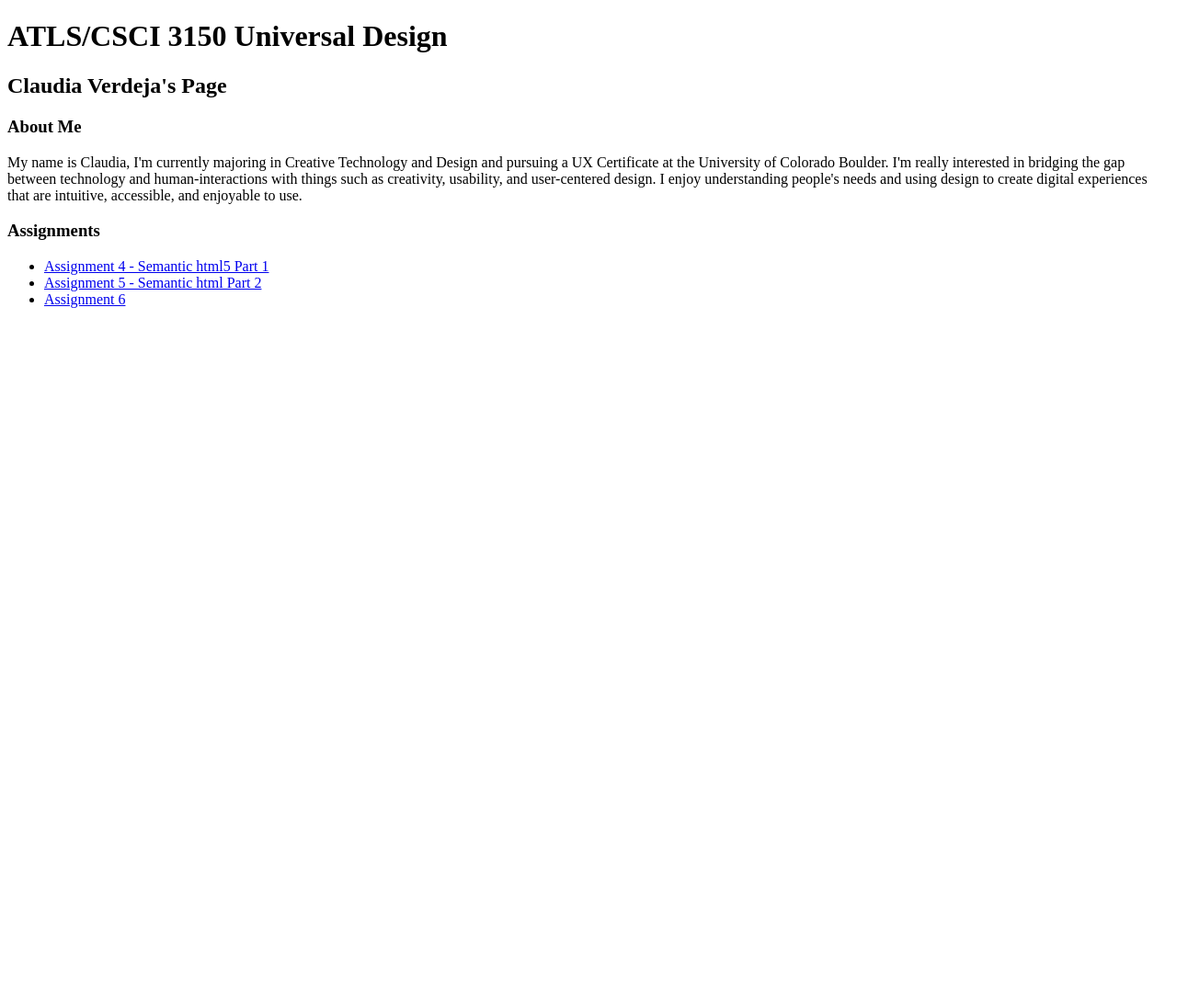
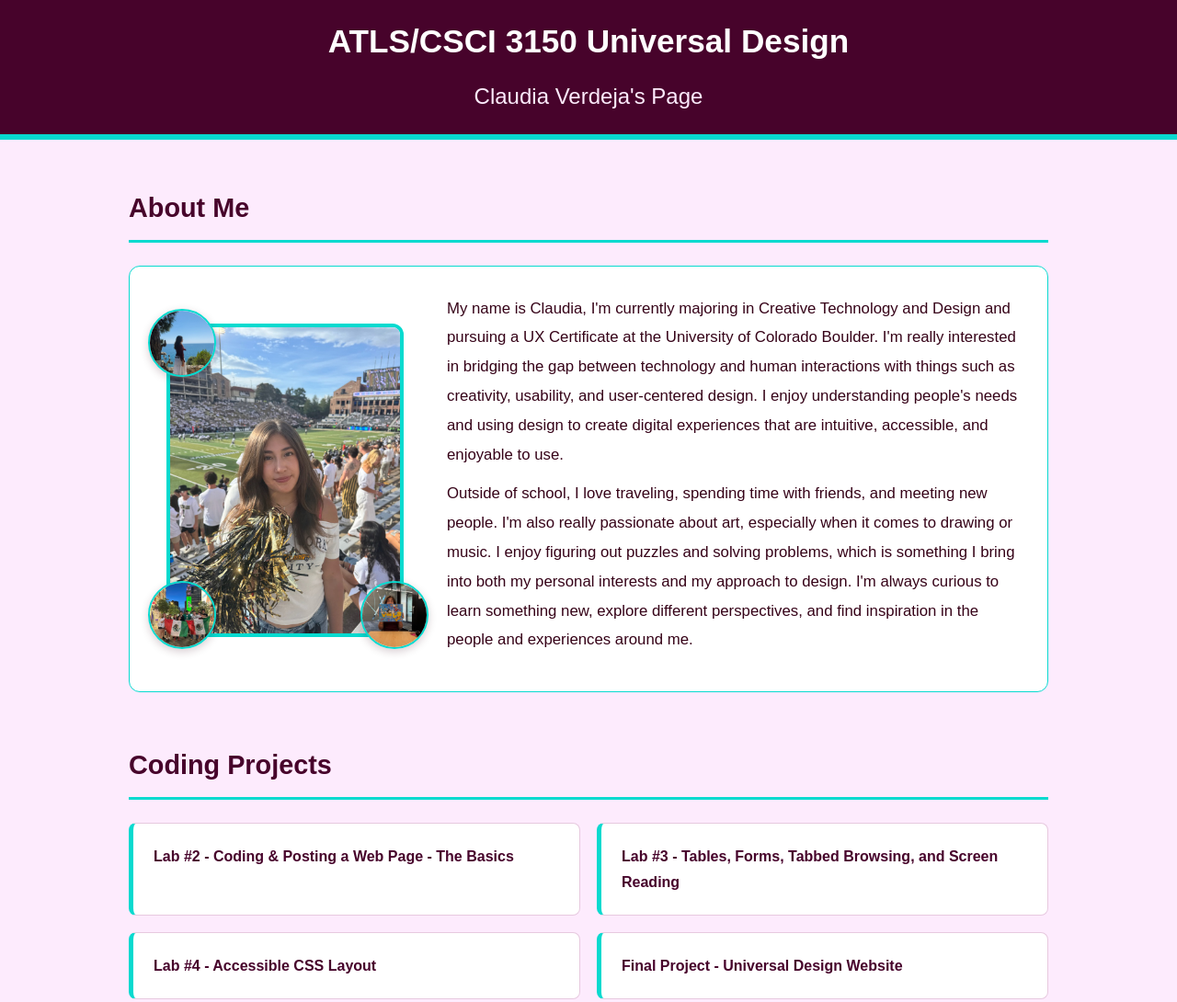
Before and after one commit to loveeelala/universal-design, a plain HTML site: page index.html in a window 1280 px wide. Shown: the top 1090 px of the page at 92% size. Before the commit the page ends 800 px from the top, so only its background shows below. Drawn offline with Linux system fonts and the light colour scheme.

Commit message:
project 1

```diff
--- /dev/null
+++ b/index-style.css
@@ -0,0 +1,213 @@
+html{
+    scroll-behavior: smooth;
+}
+
+body{
+    margin: 0;
+    font-family: Arial, Helvetica, sans-serif;
+    background-color: #FDEBFD;
+    color: #360318;
+    line-height: 1.7;
+}
+
+.skip-link{
+    position: absolute;
+    top: -100px;
+    left: 10px;
+    background-color: #47032B;
+    color: #FFFFFF;
+    padding: 12px 18px;
+    z-index: 100;
+    border-radius: 5px;
+}
+
+.skip-link:focus{
+    top: 15px;
+}
+
+header{
+    background-color: #47032B;
+    color: #FFFFFF;
+    text-align: center;
+    padding: 15px 20px;
+    padding-bottom: 0px;
+    border-bottom: 6px solid #07DACF;
+}
+
+header h1{
+    margin: 0;
+    font-size: 2.2rem;
+}
+
+header h2{
+    margin-top: 10px;
+    font-weight: normal;
+    color: #FDEBFD;
+}
+
+main{
+    max-width: 1000px;
+    margin: 50px auto;
+    padding: 0 25px;
+}
+
+section{
+    margin-bottom: 55px;
+}
+
+section h2{
+    color: #47032B;
+    font-size: 1.8rem;
+    margin-bottom: 25px;
+    border-bottom: 3px solid #07DACF;
+    padding-bottom: 10px;
+}
+
+.photo-collage{
+    position: relative;
+    width: 280px;
+    height: 350px;
+    margin: 0 auto;
+}
+
+.main-photo{
+    width: 250px;
+    object-fit: cover;
+    border-radius: 12px;
+    border: 4px solid #07DACF;
+    position: absolute;
+    left: 10px;
+    bottom: 2.5px;
+}
+
+.bubble{
+    position: absolute;
+    width: 70px;
+    height: 70px;
+    object-fit: cover;
+    border-radius: 50%;
+    border: 2px solid #07DACF;
+    box-shadow: 0 3px 10px rgba(54, 1, 23, 0.2);
+    transition: transform 0.3s ease;
+    z-index: 2;
+}
+
+.bubble-1{
+    top: -10px;
+    left: -10px;
+}
+
+.bubble-2{
+    bottom: -10px;
+    left: -10px;
+}
+
+.bubble-3{
+    bottom: -10px;
+    right: -15px;
+}
+
+.bubble:hover{
+    transform: scale(1.35);
+    z-index: 5;
+}
+
+.about-container{
+    display: grid;
+    grid-template-columns: 280px 1fr;
+    align-items: center;
+    gap: 35px;
+
+    background-color: #FFFFFF;
+    padding: 30px;
+    border-radius: 12px;
+    border: 1px solid #07DACF;
+}
+
+.about-container p{
+    font-size: 1.05rem;
+    line-height: 1.9;
+    margin: 0;
+    margin-bottom: 10px;
+}
+
+#projects nav ul{
+    display: flex;
+    flex-wrap: wrap;
+    gap: 18px;
+    list-style: none;
+    padding: 0;
+    margin: 0;
+}
+
+#projects nav li{
+    flex: 1 1 400px;
+    background-color: #FFFFFF;
+    border: 1px solid #e7c9df;
+    border-left: 5px solid #07DACF;
+    border-radius: 8px;
+    padding: 22px;
+}
+
+#projects nav a{
+    color: #47032B;
+    font-weight: bold;
+    text-decoration: none;
+    display: block;
+}
+
+#projects nav li:hover{
+    background-color: #FDEBFD;
+    border-left-color: #47032B;
+}
+
+a:focus-visible{
+    outline: 3px solid #07DACF;
+    outline-offset: 5px;
+    border-radius: 3px;
+}
+
+footer{
+    background-color: #47032B;
+    color: #FFFFFF;
+    text-align: center;
+    padding: 25px;
+    border-top: 5px solid #07DACF;
+}
+
+@media screen and (max-width: 700px){
+    header{
+        padding: 35px 15px;
+    }
+
+    header h1{
+        font-size: 1.7rem;
+    }
+
+    main{
+        margin: 30px auto;
+        padding: 0 18px;
+    }
+
+    .about-container{
+        grid-template-columns: 1fr;
+        gap: 20px;
+        padding: 20px;
+    }
+
+    .about-container img{
+        max-width: 250px;
+        height: 280px;
+        margin: 0 auto;
+    }
+
+    #projects nav li{
+        flex-basis: 100%
+    }
+}
+
+@media (prefers-reduced-motion: reduce){
+    html{
+        scroll-behavior: auto;
+    }
+}
--- a/index.html
+++ b/index.html
@@ -1,23 +1,112 @@
 <!DOCTYPE html>
-<html>
+<html lang="en">
+
+    <head>
+        <meta charset="UTF-8">
+        <meta name="viewport" content="width=device-width, initial-scale=1.0">
+        <title>Claudia Verdeja | ATLS 3150</title>
+        <link rel="stylesheet" href="index-style.css">
+    </head>
+
     <body>
+        <!-- Skip Nav -->
+        <a href="#main-content" class="skip-link">
+            Skip to main content
+        </a>
+
+        <header>
             <h1> ATLS/CSCI 3150 Universal Design </h1>
             <h2>Claudia Verdeja's Page</h2>
-        <h3>About Me</h3>
-            <p> My name is Claudia, I'm currently majoring in Creative Technology and Design and pursuing
+        </header>
+
+        <main id="main-content">
+
+            <!-- About me section -->
+            <section id="about">
+                <h2>About Me</h2>
+
+                <div class="about-container">
+
+                    <div class="photo-collage">
+                        <img class="main-photo"
+                            src="images-about_me/portrait.jpeg"
+                            alt="Portrait of Claudia Verdeja">
+
+                        <img class="bubble bubble-1"
+                            src="images-about_me/travel.jpeg"
+                            alt="Claudia traveling">
+
+                        <img class="bubble bubble-2"
+                            src="images-about_me/friends.jpeg"
+                            alt="Claudia with friends">
+
+                        <img class="bubble bubble-3"
+                            src="images-about_me/puzzle.jpeg"
+                            alt="Claudia completing a puzzle">
+                </div>
+
+                    <div>
+                        <p>
+                            My name is Claudia, I'm currently majoring in Creative Technology and Design and pursuing
                             a UX Certificate at the University of Colorado Boulder. I'm really interested in bridging the gap
-                between technology and human-interactions with things such as creativity, usability, and user-centered design.
+                            between technology and human interactions with things such as creativity, usability, and user-centered design.
                             I enjoy understanding people's needs and using design to create digital experiences that are intuitive,
                             accessible, and enjoyable to use.
                         </p>
 
-        <h3>Assignments</h3>
+                        <p>
+                            Outside of school, I love traveling, spending time with friends, and meeting new people. I'm also really passionate
+                            about art, especially when it comes to drawing or music. I enjoy figuring out puzzles and solving problems, which is something
+                            I bring into both my personal interests and my approach to design. I'm always curious to learn something new, explore different
+                            perspectives, and find inspiration in the people and experiences around me.
+                        </p>
+                    </div>
+
+
+
+                </div>
+
+            </section>
+
+            <section id="projects">
+                <h2>Coding Projects</h2>
+
+                <nav aria-label="Course project navigation">
                     <ul>
-            <li><a href="assignment-4.html">Assignment 4 - Semantic html5 Part 1</a></li>
-            <li><a href="assignment-5/assignment-5.html">Assignment 5 - Semantic html Part 2</a></li>
-            <li><a href="assignment-6.html">Assignment 6</a></li>
+                        <li>
+                            <a href="lab-2.html">
+                                Lab #2 - Coding & Posting a Web Page - The Basics
+                            </a>
+                        </li>
+
+                        <li>
+                            <a href="lab-3.html">
+                                Lab #3 - Tables, Forms, Tabbed Browsing, and Screen Reading
+                            </a>
+                        </li>
+
+                        <li>
+                            <a href="lab-4.html">
+                                Lab #4 - Accessible CSS Layout
+                            </a>
+                        </li>
+
+                        <li>
+                            <a href="universal-design/index.html">
+                                Final Project - Universal Design Website
+                            </a>
+                        </li>
                     </ul>
 
+                </nav>
+
+            </section>
+
+        </main>
+
+        <footer>
+            <p>2026 Claudia Verdeja | ATLS 3150</p>
+        </footer>
 
     </body>
 </html>
```
Also changed, not shown: images-about_me/friends.jpeg (added), images-about_me/portrait.jpeg (added), images-about_me/puzzle.jpeg (added), images-about_me/travel.jpeg (added). Lines whose indentation alone changed are shown as unchanged.
